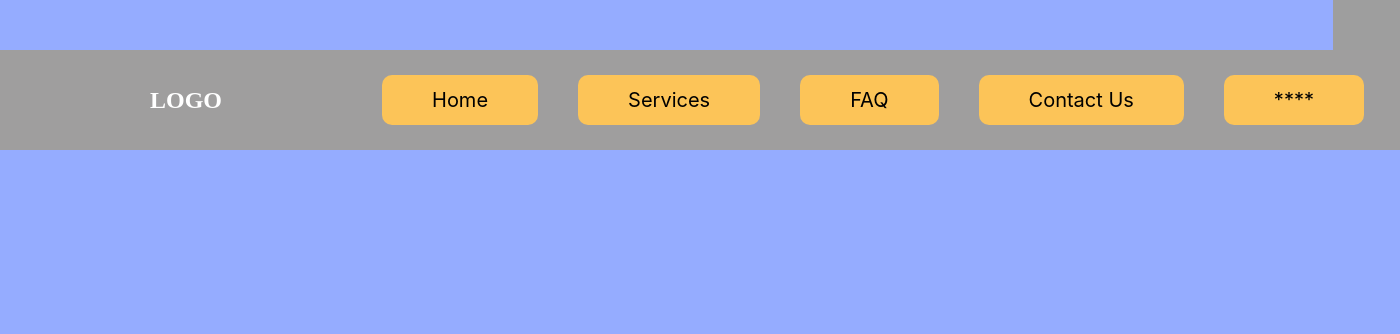
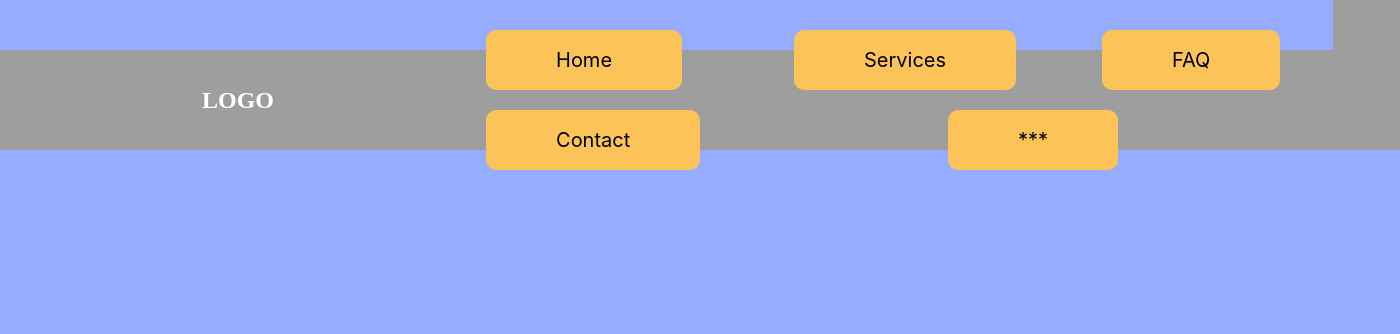
Before and after one commit to ARSHMAIN/SysDev-Team-Project, a PHP site: page / in a window 1400 px wide. Shown: the top 334 px of the page. Run offline with PHP 8.4, Linux system fonts and the light colour scheme; grey boxes are pictures that could not be loaded.

Commit message:
Updated/Finished Navbar

```diff
--- a/Views/Shared/navbar.php
+++ b/Views/Shared/navbar.php
@@ -1,9 +1,7 @@
-
 <nav>
     <section class="profileSection">
-        <img src="Views/Images/profile.png" alt="profile">
+        <img src="Views/Images/profile.png" alt="account">
     </section>
-
     <section class="navBar">
         <section>
             <div>
@@ -12,19 +10,19 @@
         </section>
         <section>
             <div>
-                <button>Home</button>
+                <a href="/?controller=home&action=home"><button>Home</button></a>
             </div>
             <div>
-                <button>Services</button>
+                <a><button>Services</button></a>
             </div>
             <div>
-                <button>FAQ</button>
+                <a><button>FAQ</button></a>
             </div>
             <div>
-                <button>Contact Us</button>
+                <a><button>Contact</button></a>
             </div>
             <div>
-                <button>****</button>
+                <a><button>***</button></a>
             </div>
         </section>
     </section>
--- a/Views/Styles/navbar.css
+++ b/Views/Styles/navbar.css
@@ -4,6 +4,11 @@
     display: flex; /* Add this line for flexbox */
     align-items: center; /* Add this line for vertical centering */
     justify-content: flex-end; /* Add this line for horizontal right alignment */
+}
+
+.profileSection img {
+    max-width: 100%; /* Add this line */
+    max-height: 100%; /* Add this line */
 }
 
 .profileSection img {
@@ -20,24 +25,25 @@
 
 .navBar section {
     display: flex;
+    flex-wrap: wrap;
 }
 
 
 .navBar section div {
     padding: 10px;
+    flex: 1;
 }
 
 .navBar section div h2 {
-    padding-right: 140px;
-    padding-left: 140px;
+    padding: 8em;
     color: white;
-    font-size: 24px;
+    font-size: 1.5em;
 }
 
-.navBar section div button {
+.navBar section div a button {
     background-color: #FCC458;
     margin-right: 20px;
-    padding: 25px 50px;
+    padding: 1.5em 3.5em;
     border-style: none;
     border-radius: 10px; /* Adjust the value to control the roundness */
     text-align: center;
@@ -51,3 +57,12 @@
     align-items: center; /* Add this line to center the text vertically */
     justify-content: center;
 }
+
+.navBar section div a {
+    text-decoration: none;
+}
+
+.navBar section div a button:hover {
+    cursor: pointer;
+    background-color: #D9AA4C;
+}
```
